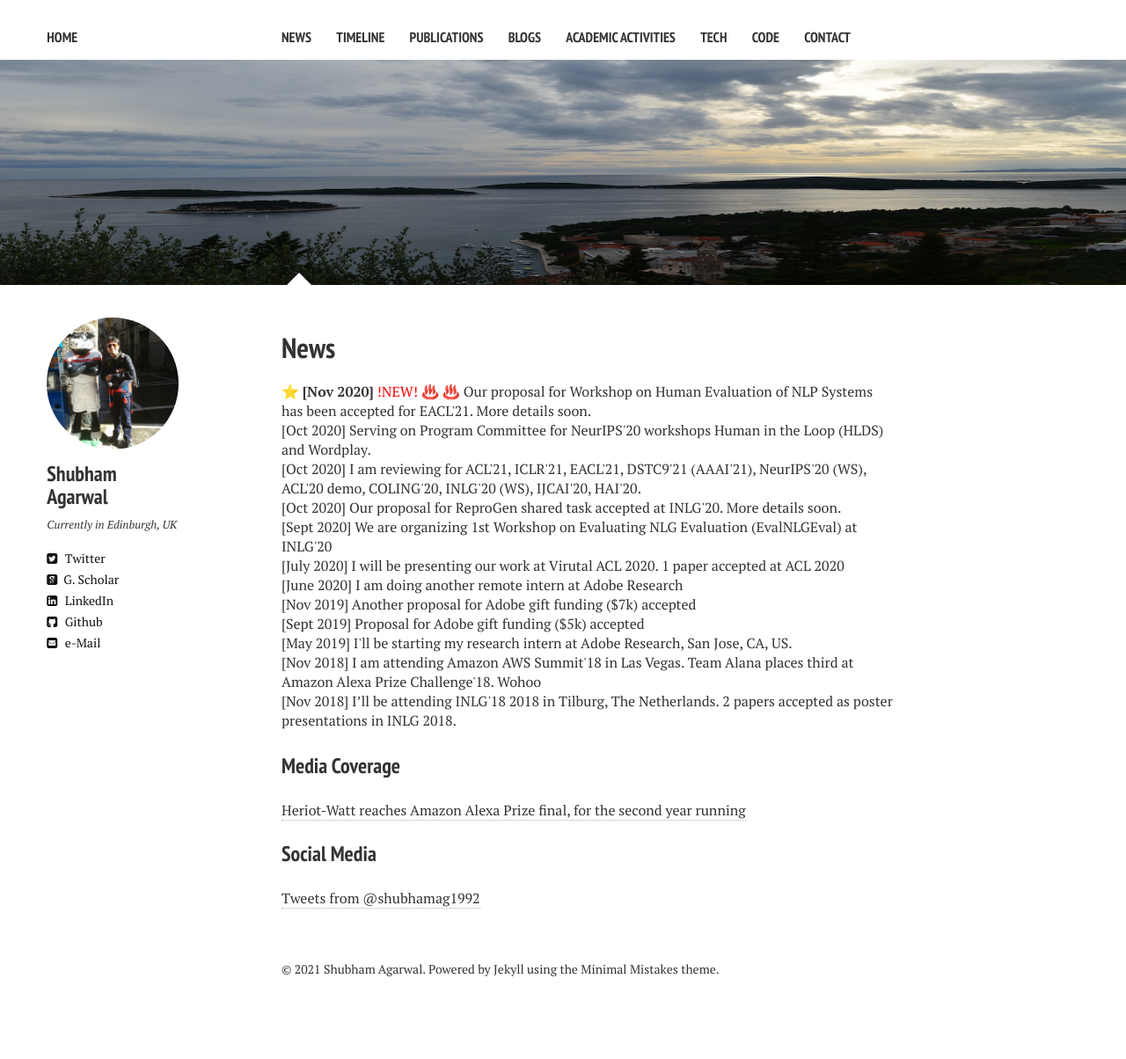
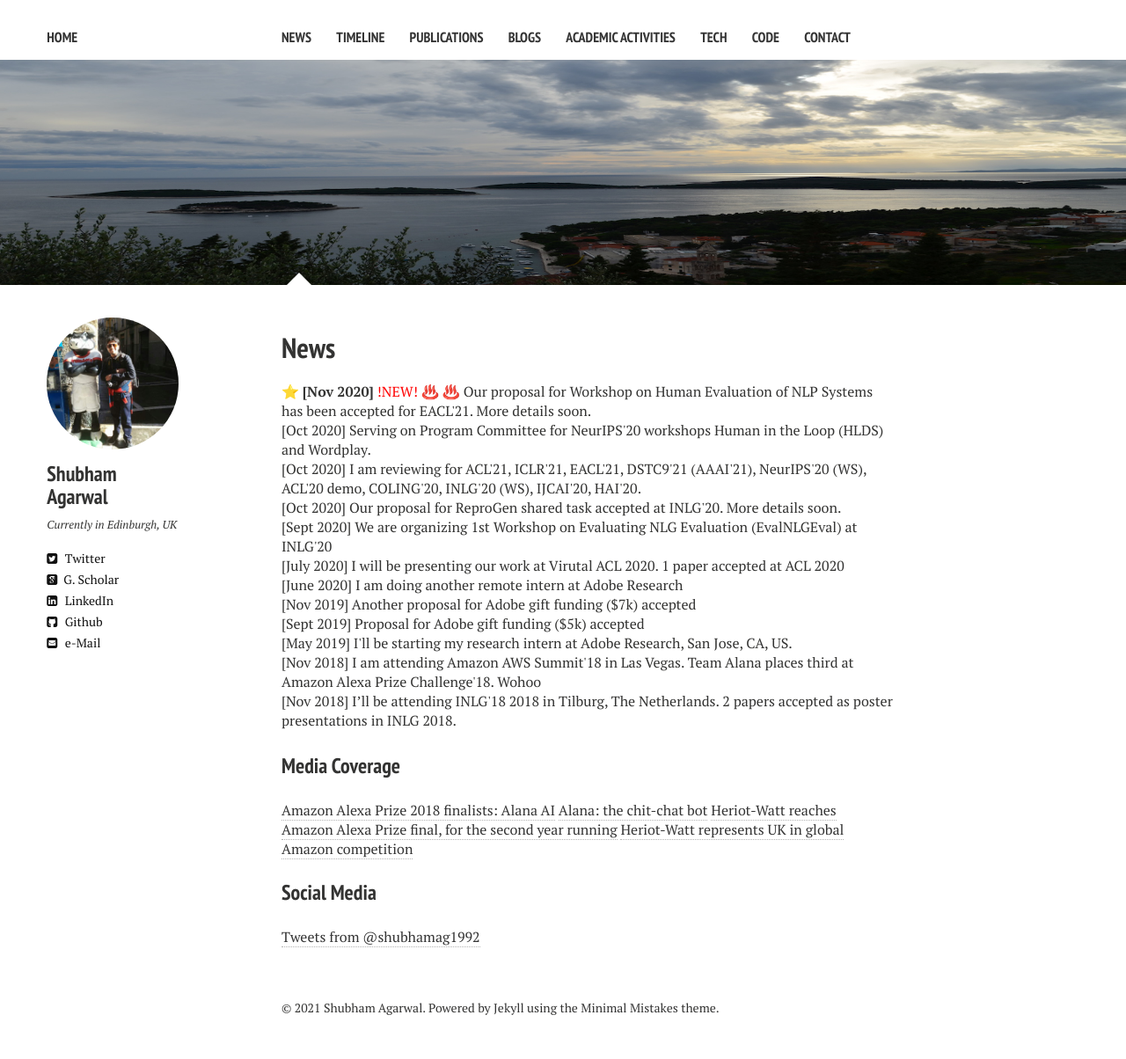
Before and after one commit to shubhamagarwal92/shubhamagarwal92.github.io, a Jekyll site: the page built from news.md, in a window 1280 px wide. Shown: the whole page at 88% size. Built offline with Jekyll 4.4.1, drawn with Linux system fonts in a browser that asks for light colours; nearby versions of some CDN libraries; comment, search, counter and statistics services are not loaded; before the commit the page ends 1160 px from its top, so only the background shows below that.

Commit message:
Update news.md

```diff
--- a/news.md
+++ b/news.md
@@ -54,7 +54,10 @@ comments: false
 
 ### Media Coverage
 
+[Amazon Alexa Prize 2018 finalists: Alana AI](https://www.youtube.com/watch?v=dY9MaAxdYsg&ab_channel=Alana)
+[Alana: the chit-chat bot](https://www.bbc.co.uk/programmes/p06jt7j4)
 [Heriot-Watt reaches Amazon Alexa Prize final, for the second year running](https://futurescot.com/heriot-watt-amazon-alexa-prize-final/)
+[Heriot-Watt represents UK in global Amazon competition](https://www.hw.ac.uk/news/articles/2018/heriot-watt-represents-uk-in-global-amazon.htm)
 
 ### Social Media
 
```
